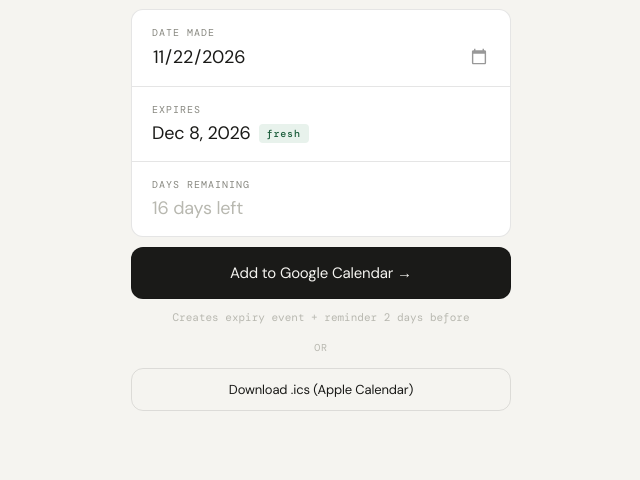
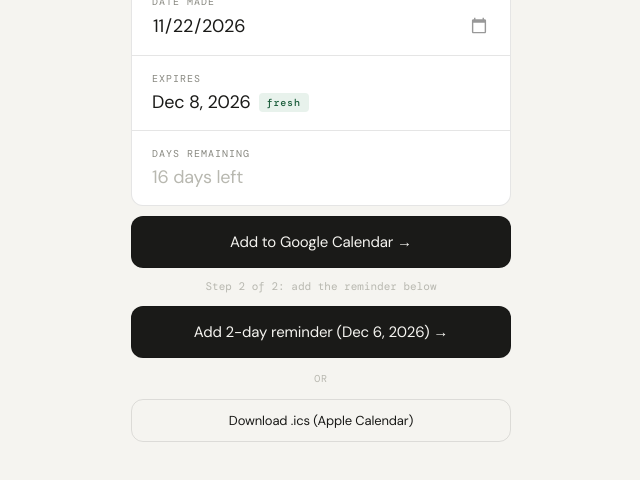
Before and after one commit to clintbwall/FON-Tracker, a plain HTML site: page index.html in a window 1280 px wide. Both pictures are taken after a click on the button "Add to Google Calendar →". Shown: the part 242-722 px from the top of the page, without its empty margins (319-959 px from the left). Drawn offline with nearby package versions, Linux system fonts and the light colour scheme.

Commit message:
Add the 2-day reminder to the Google Calendar flow
Google's add-event link can't set a reminder, so the page promised one it
never created. After adding the expiry event, a second button now adds a
separate all-day reminder event 2 days before expiry.

Co-Authored-By: Claude Opus 5.5 <noreply@anthropic.com>
Claude-Session: https://claude.ai/code/session_01DwrrT5swAkFT3ztT57ytMw

```diff
--- a/index.html
+++ b/index.html
@@ -260,7 +260,8 @@
   </div>
 
   <button class="btn" onclick="openCalendar()">Add to Google Calendar →</button>
-  <p class="hint">Creates expiry event + reminder 2 days before</p>
+  <p class="hint" id="cal-hint">Step 1 of 2: adds the expiry day</p>
+  <button class="btn" id="remind-btn" onclick="openReminder()" style="display:none;margin-top:10px">Add 2-day reminder →</button>
 
   <div class="divider-label">or</div>
 
@@ -314,6 +315,8 @@
   function update() {
     const expiry = getExpiry();
     if (!expiry) return;
+    const rb = document.getElementById('remind-btn');
+    if (rb) { rb.style.display = 'none'; document.getElementById('cal-hint').textContent = 'Step 1 of 2: adds the expiry day'; }
 
     expiryEl.textContent = formatDate(expiry);
     expiryEl.classList.remove('muted');
@@ -352,17 +355,35 @@
     const made   = getMade();
     if (!expiry) { alert('Select a date first'); return; }
 
-    const dateStr    = toDateStr(expiry);
-    const remind     = addDays(expiry, -REMIND_DAYS_BEFORE);
-    const remindStr  = toDateStr(remind);
+    openGoogleEvent('Force of Nature expires', expiry,
+      'Batch made ' + formatDate(made) + '. Expires ' + formatDate(expiry) + '.');
 
-    const title   = encodeURIComponent('Force of Nature expires');
-    const details = encodeURIComponent('Batch made ' + formatDate(made) + '. Expires ' + formatDate(expiry) + '.');
+    // Google's add-event link can't set a reminder, so the 2-day heads-up is its own event.
+    const remind = addDays(expiry, -REMIND_DAYS_BEFORE);
+    const btn = document.getElementById('remind-btn');
+    btn.textContent = 'Add 2-day reminder (' + formatDate(remind) + ') →';
+    btn.style.display = '';
+    document.getElementById('cal-hint').textContent = 'Step 2 of 2: add the reminder below';
+  }
 
+  function openReminder() {
+    const expiry = getExpiry();
+    const made   = getMade();
+    if (!expiry) { alert('Select a date first'); return; }
+    openGoogleEvent('Force of Nature expires in ' + REMIND_DAYS_BEFORE + ' days', addDays(expiry, -REMIND_DAYS_BEFORE),
+      'Batch made ' + formatDate(made) + '. Expires ' + formatDate(expiry) + '. Time to make a new batch.');
+    document.getElementById('remind-btn').style.display = 'none';
+    document.getElementById('cal-hint').textContent = 'Both events added';
+  }
+
+  // Opens Google Calendar's add-event page for an all-day event on the given day.
+  function openGoogleEvent(title, day, details) {
+    const start = toDateStr(day);
+    const end   = toDateStr(addDays(day, 1)); // all-day end date is exclusive
     const url = 'https://calendar.google.com/calendar/r/eventedit'
-      + '?text=' + title
-      + '&dates=' + dateStr + '/' + dateStr
-      + '&details=' + details
+      + '?text=' + encodeURIComponent(title)
+      + '&dates=' + start + '/' + end
+      + '&details=' + encodeURIComponent(details)
       + '&add=clintbwall@gmail.com,brittanylbontempo@gmail.com';
 
     const link = document.getElementById('cal-link');
```
